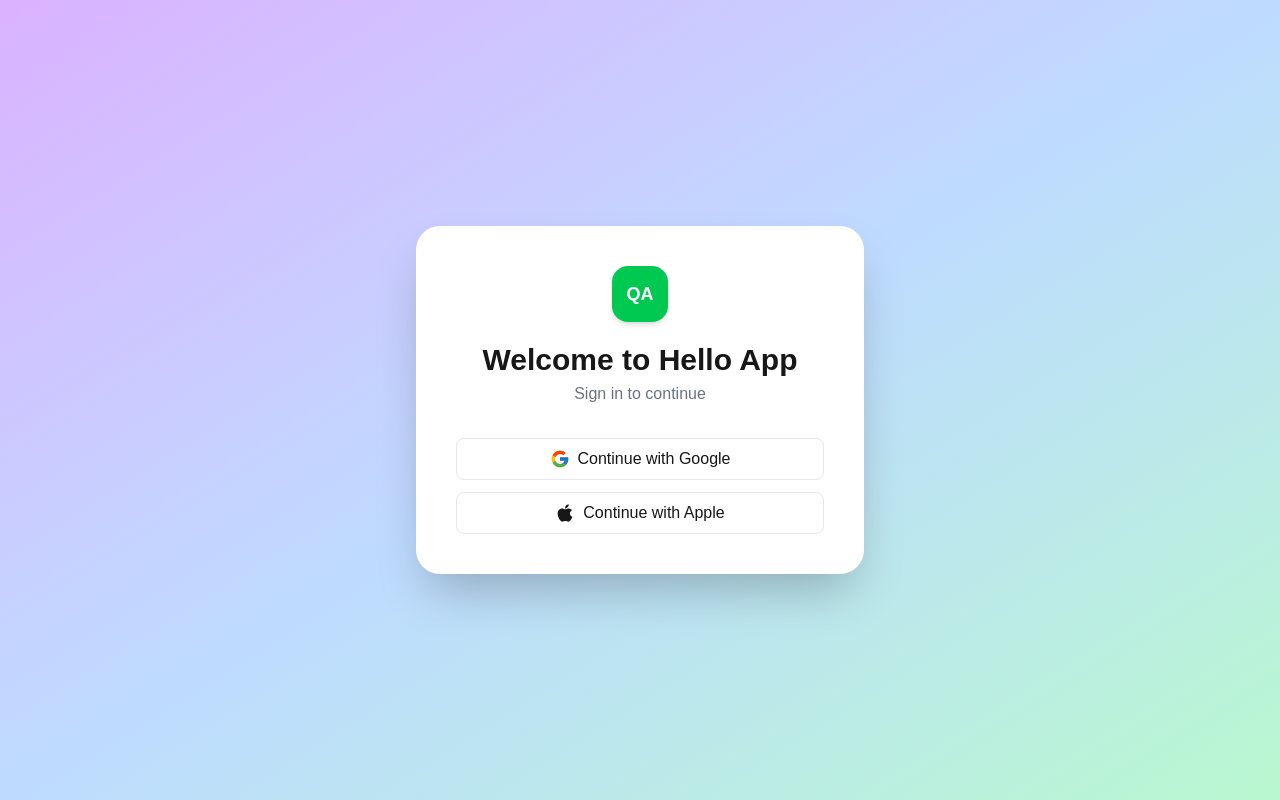
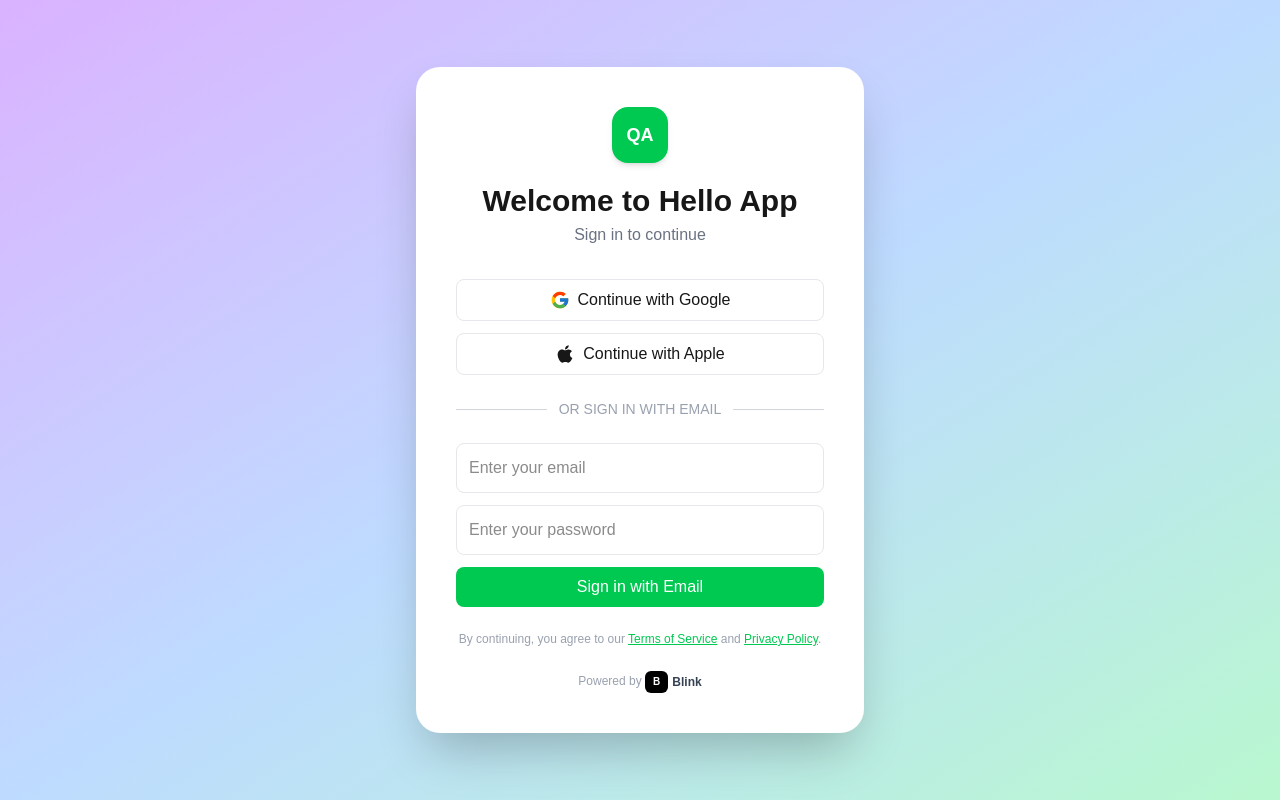
Before and after one commit to HudsonWayne/SignLanguageConvetor, a Next.js app in the folder Desktop/FastApplyAi/fastapplyai/: page /signin in a window 1280 px wide. Built offline with nearby package versions, Linux system fonts and the light colour scheme.

Commit message:
initial commit

```diff
--- a/Desktop/FastApplyAi/fastapplyai/src/app/signin/page.tsx
+++ b/Desktop/FastApplyAi/fastapplyai/src/app/signin/page.tsx
@@ -10,7 +10,34 @@ import ClientOnly from "../components/ClientOnly";
 export default function SignInPage() {
   const router = useRouter();
   const [loading, setLoading] = useState(false);
+  const [form, setForm] = useState({ email: "", password: "" });
 
+  // Email/password sign-in
+  const handleEmailSignIn = async (e: React.FormEvent) => {
+    e.preventDefault();
+    setLoading(true);
+
+    try {
+      const result = await signIn("credentials", {
+        redirect: false,
+        email: form.email,
+        password: form.password,
+      });
+
+      if (result?.ok) {
+        router.push("/dashboard");
+      } else {
+        alert(result?.error || "Sign-in failed");
+      }
+    } catch (error) {
+      console.error(error);
+      alert("An error occurred during sign-in");
+    } finally {
+      setLoading(false);
+    }
+  };
+
+  // Social login
   const handleSocialSignIn = async (provider: string) => {
     setLoading(true);
     await signIn(provider, { callbackUrl: "/dashboard" });
@@ -21,6 +48,7 @@ export default function SignInPage() {
     <ClientOnly>
       <div className="min-h-screen flex items-center justify-center bg-gradient-to-br from-purple-300 via-blue-200 to-green-200 px-4">
         <div className="bg-white shadow-2xl rounded-3xl p-10 w-full max-w-md text-center relative overflow-hidden">
+          {/* Logo */}
           <div className="flex justify-center mb-5 relative z-10">
             <div className="h-14 w-14 bg-green-500 text-white flex items-center justify-center rounded-2xl font-bold text-lg shadow-md">
               QA
@@ -30,6 +58,7 @@ export default function SignInPage() {
           <h1 className="text-3xl font-semibold mb-1">Welcome to Hello App</h1>
           <p className="text-gray-500 mb-8">Sign in to continue</p>
 
+          {/* Social buttons */}
           <div className="space-y-3 relative z-10">
             <AnimatedButton
               icon={<FcGoogle />}
@@ -41,6 +70,58 @@ export default function SignInPage() {
               text="Continue with Apple"
               onClick={() => handleSocialSignIn("apple")}
             />
+          </div>
+
+          {/* Divider */}
+          <div className="flex items-center my-6 text-gray-400">
+            <hr className="flex-grow border-gray-300" />
+            <span className="mx-3 text-sm">OR SIGN IN WITH EMAIL</span>
+            <hr className="flex-grow border-gray-300" />
+          </div>
+
+          {/* Email/Password Form */}
+          <form onSubmit={handleEmailSignIn} className="space-y-3 relative z-10">
+            <input
+              type="email"
+              placeholder="Enter your email"
+              className="w-full p-3 border border-gray-200 rounded-lg focus:outline-none focus:ring-2 focus:ring-green-400 transition-all"
+              value={form.email}
+              onChange={(e) => setForm({ ...form, email: e.target.value })}
+              required
+            />
+            <input
+              type="password"
+              placeholder="Enter your password"
+              className="w-full p-3 border border-gray-200 rounded-lg focus:outline-none focus:ring-2 focus:ring-green-400 transition-all"
+              value={form.password}
+              onChange={(e) => setForm({ ...form, password: e.target.value })}
+              required
+            />
+            <button
+              type="submit"
+              disabled={loading}
+              className={`w-full rounded-lg py-2 font-medium text-white transition-all ${
+                loading ? "bg-gray-400 cursor-not-allowed" : "bg-green-500 hover:bg-green-600"
+              }`}
+            >
+              {loading ? "Signing in..." : "Sign in with Email"}
+            </button>
+          </form>
+
+          {/* Terms */}
+          <p className="text-xs text-gray-400 mt-6">
+            By continuing, you agree to our{" "}
+            <a href="#" className="text-green-500 underline">Terms of Service</a> and{" "}
+            <a href="#" className="text-green-500 underline">Privacy Policy</a>.
+          </p>
+
+          {/* Footer */}
+          <div className="mt-6 text-gray-400 text-xs">
+            Powered by{" "}
+            <span className="inline-flex items-center gap-1 font-semibold text-gray-700">
+              <span className="bg-black text-white text-[10px] px-2 py-1 rounded-md">B</span>
+              Blink
+            </span>
           </div>
         </div>
       </div>
```
